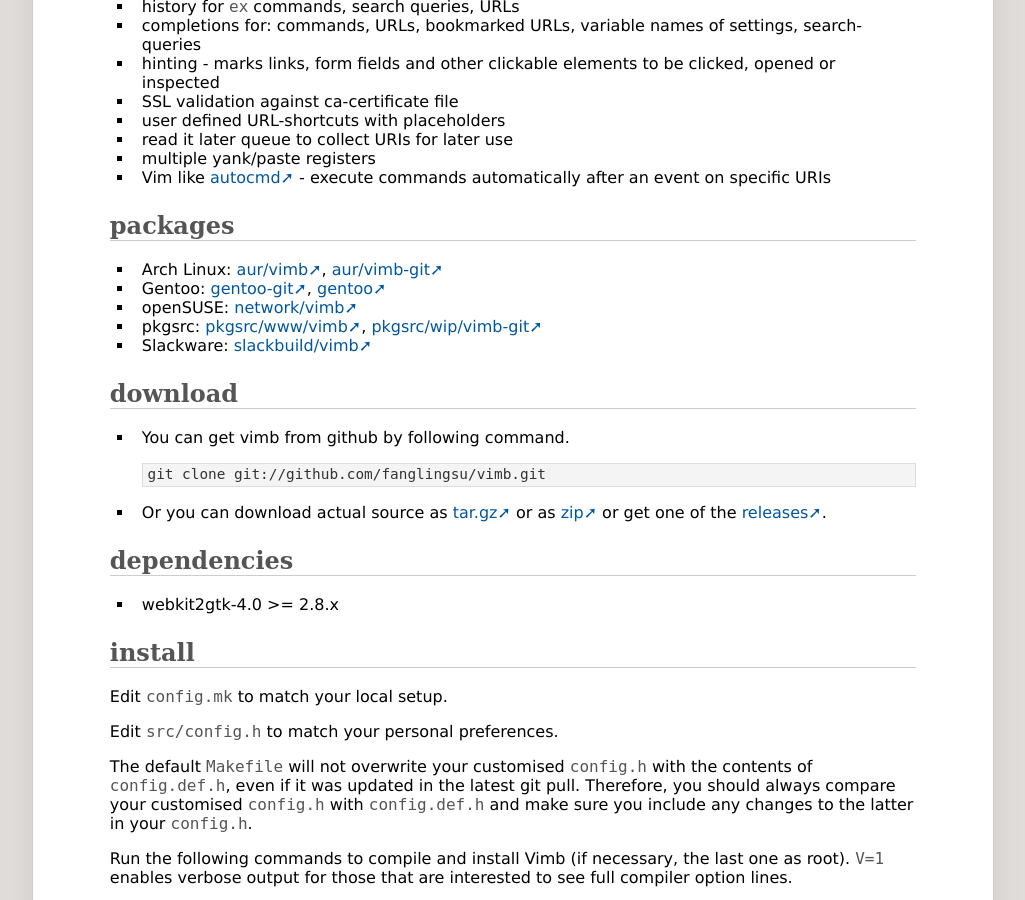
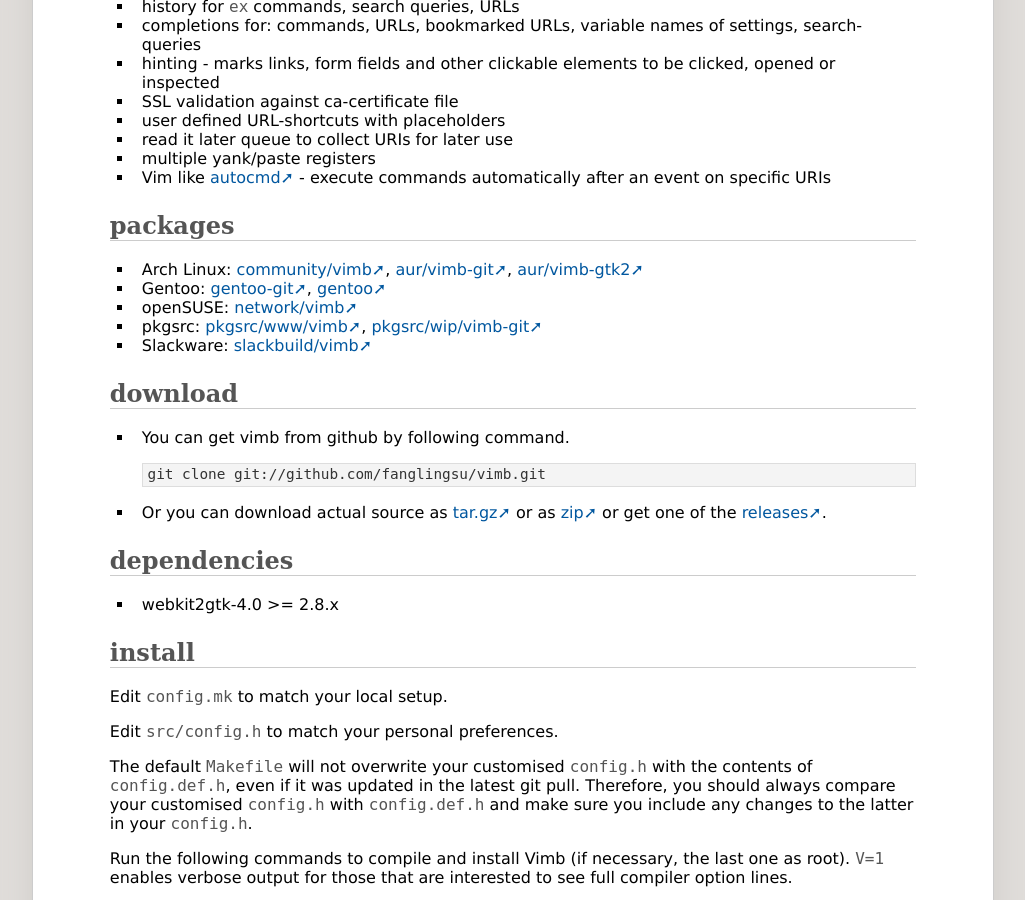
Before and after one commit to fanglingsu/vimb, a Jekyll site: the page built from index.md, in a window 1280 px wide and 900 px high, scrolled down 1102 px. Shown: the whole window, without its empty margins (127-1152 px from the left). Built offline with Jekyll 4.4.1, drawn with Linux system fonts in a browser that asks for light colours.

Commit message:
Update package uri according to pull request #593

```diff
--- a/index.md
+++ b/index.md
@@ -58,7 +58,7 @@
   URIs
 
 ## packages
-- Arch Linux: [aur/vimb][], [aur/vimb-git][]
+- Arch Linux: [community/vimb][], [aur/vimb-git][], [aur/vimb-gtk2][]
 - Gentoo: [gentoo-git][], [gentoo][]
 - openSUSE: [network/vimb][]
 - pkgsrc: [pkgsrc/www/vimb][], [pkgsrc/wip/vimb-git][]
@@ -112,8 +112,9 @@
 - [http://thedarnedestthing.com/vimb](http://thedarnedestthing.com/vimb)
 - [https://blog.jeaye.com/2015/08/23/vimb/](https://blog.jeaye.com/2015/08/23/vimb/)
 
-[aur/vimb]:            https://aur.archlinux.org/packages/vimb
 [aur/vimb-git]:        https://aur.archlinux.org/packages/vimb-git
+[aur/vimb-gtk2]:       https://aur.archlinux.org/packages/vimb-gtk2/
+[community/vimb]:      https://www.archlinux.org/packages/community/x86_64/vimb/
 [gentoo-git]:          https://github.com/tharvik/overlay/tree/master/www-client/vimb
 [gentoo]:              https://github.com/hsoft/portage-overlay/tree/master/www-client/vimb
 [vimb]:                https://github.com/fanglingsu/vimb "vimb project sources"
```
